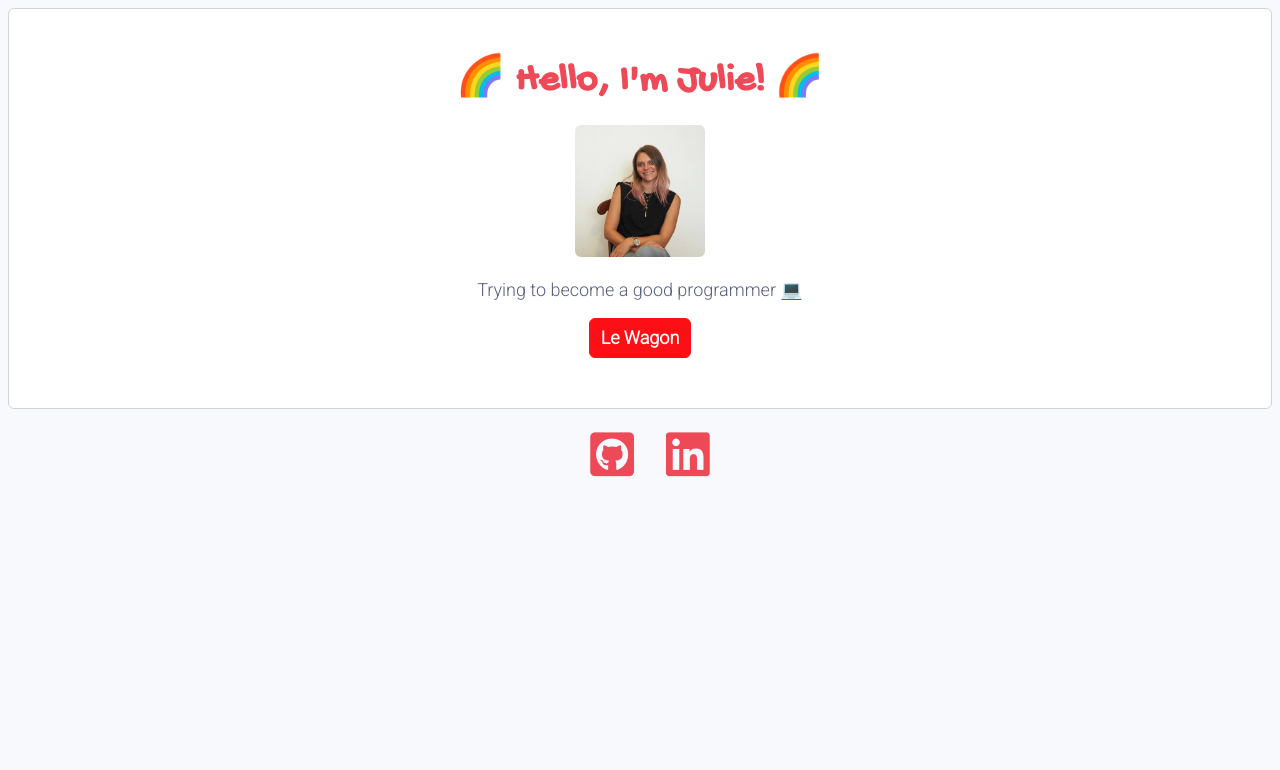
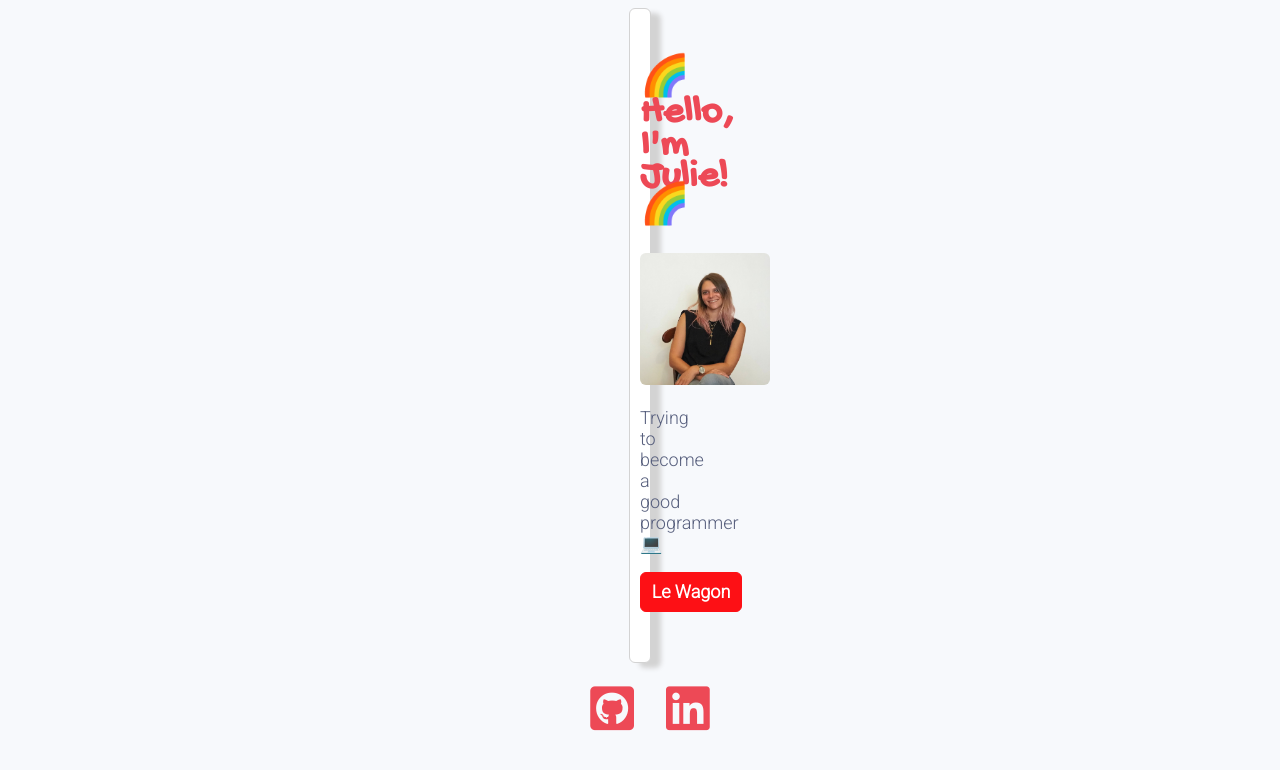
Before and after one commit to Julie-Clz/profile, a plain HTML site: page index.html in a window 1280 px wide. Drawn offline with Linux system fonts and the light colour scheme.

Commit message:
page improved

```diff
--- a/style.css
+++ b/style.css
@@ -7,8 +7,10 @@
   background-color: #FFFFFF;
   border-radius: 6px;
   border: 0.7px solid lightgrey;
-  padding: 30px 0px 50px 0px;
+  padding: 30px 10px 50px 10px;
   margin: auto auto;
+  width: 0px;
+  box-shadow: 10px 5px 5px lightgrey;
 }
 
 body {
@@ -108,7 +110,6 @@ li {
   /* For a screen < 540px, this CSS will be read */
   .container {
     width: 300px;
-    margin-left: 30%;
   }
   body {
     font-size: 12px;
```
